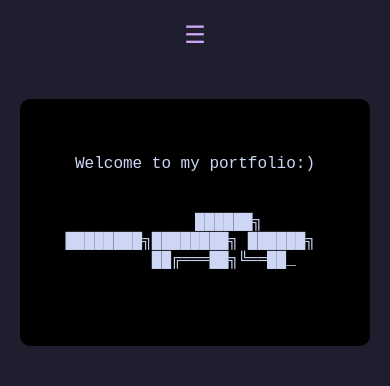
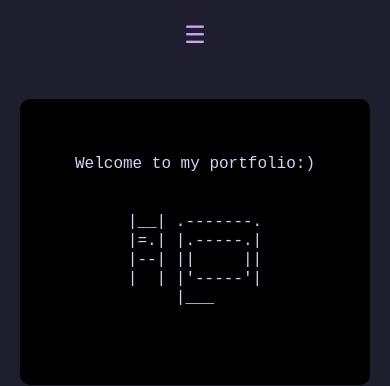
Before and after one commit to ottojonas/otto, a plain HTML site: page about.html in a window 390 px wide. Shown: the top 386 px of the page. Drawn offline with Linux system fonts and the light colour scheme.

Commit message:
updated ascii for mobile

```diff
--- a/about.html
+++ b/about.html
@@ -30,7 +30,7 @@
     <script src="script.js"></script>
     <script>
       const welcomeMessage = "Welcome to my portfolio:)\n\n";
-      const asciiArt = `
+      const asciiArtDesktop = `
         ██████╗ ████████╗████████╗ ██████╗
        ██╔═══██╗╚══██╔══╝╚══██╔══╝██╔═══██╗
        ██║   ██║   ██║      ██║   ██║   ██║
@@ -38,8 +38,15 @@
        ╚██████╔╝   ██║      ██║   ╚██████╔╝
         ╚═════╝    ╚═╝      ╚═╝    ╚═════╝
        `;
-
-      const fullText = welcomeMessage + asciiArt;
+      const asciiArtMobile = `
+|__| .-------.
+|=.| |.-----.|
+|--| ||     ||
+|  | |'-----'|
+|__|~')_____('`;
+      const fullText =
+        welcomeMessage +
+        (window.innerWidth <= 768 ? asciiArtMobile : asciiArtDesktop);
       let i = 0;
       function typeFullText() {
         if (i < fullText.length) {
```
Lines whose indentation alone changed are shown as unchanged.
